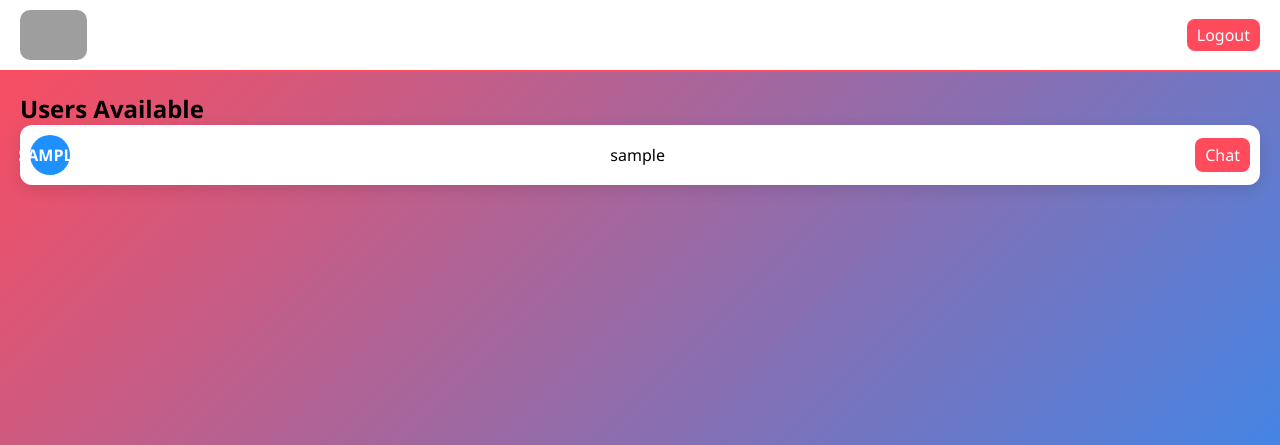
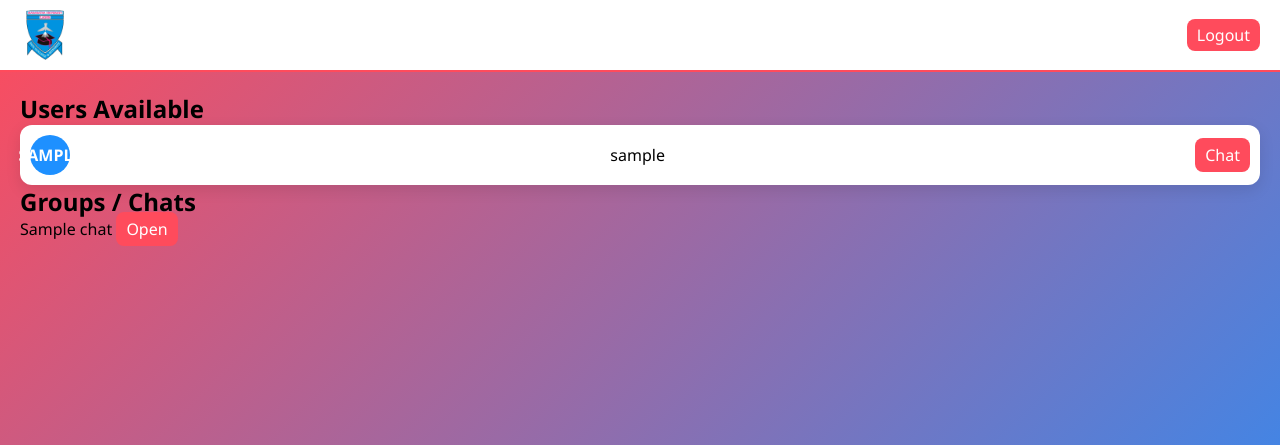
Before and after one commit to Zu-ty/MUL-CHAT, a Flask app: template templates/users.html in a window 1280 px wide. Shown: the top 445 px of the page. Run offline with Flask 3, Linux system fonts and the light colour scheme; the template is opened without the code that fills it: most values are stand-ins (such as "Sample title", 1, 10 or a date in 2020); grey boxes are pictures that could not be loaded.

Commit message:
Update users.html

```diff
--- a/templates/users.html
+++ b/templates/users.html
@@ -8,9 +8,9 @@
 </head>
 <body>
     <header class="header">
-        <img src="{{ url_for('static', filename='img/header-banner.png') }}" alt="Banner" class="header-img">
+        <img src="{{ url_for('static', filename='images.jpeg') }}" alt="Banner" class="header-img">
         <div class="profile-container">
-            {% if session['username'] %}
+            {% if session.get('username') %}
                 <div class="avatar">
                     {% if session.get('profile_pic') %}
                         <img src="{{ url_for('uploaded_file', filename=session['profile_pic']) }}" alt="Profile Pic">
@@ -25,6 +25,7 @@
     </header>
 
     <main>
+        <!-- Personal Users -->
         <h2>Users Available</h2>
         <div class="users-list">
             {% for user in users %}
@@ -37,7 +38,19 @@
                         </div>
                     {% endif %}
                     <span class="user-name">{{ user['username'] if user['username'] else user['email'] }}</span>
+                    <!-- Temporary: personal chats use chat_id=0 for now -->
                     <a href="{{ url_for('chat', chat_id='0') }}?user_id={{ user['id'] }}" class="chat-btn">Chat</a>
+                </div>
+            {% endfor %}
+        </div>
+
+        <!-- Group Chats -->
+        <h2>Groups / Chats</h2>
+        <div class="chats-list">
+            {% for chat in chats %}
+                <div class="chat-card">
+                    <span class="chat-name">{{ chat['chat_name'] or 'Chat ' ~ chat['id'] }}</span>
+                    <a href="{{ url_for('chat', chat_id=chat['id']) }}" class="chat-btn">Open</a>
                 </div>
             {% endfor %}
         </div>
@@ -49,9 +62,9 @@
         <div class="modal" id="new-chat-modal">
             <div class="modal-content">
                 <span class="close-btn" id="close-modal">&times;</span>
-                <h3>Create</h3>
+                <h3>Create Group Chat</h3>
                 <form method="POST" action="{{ url_for('new_chat') }}">
-                    <label>Chat Name (Optional for group)</label>
+                    <label>Chat Name (Optional)</label>
                     <input type="text" name="chat_name" placeholder="Group Name">
                     <label>Select Users</label>
                     <div class="users-checkbox">
```
